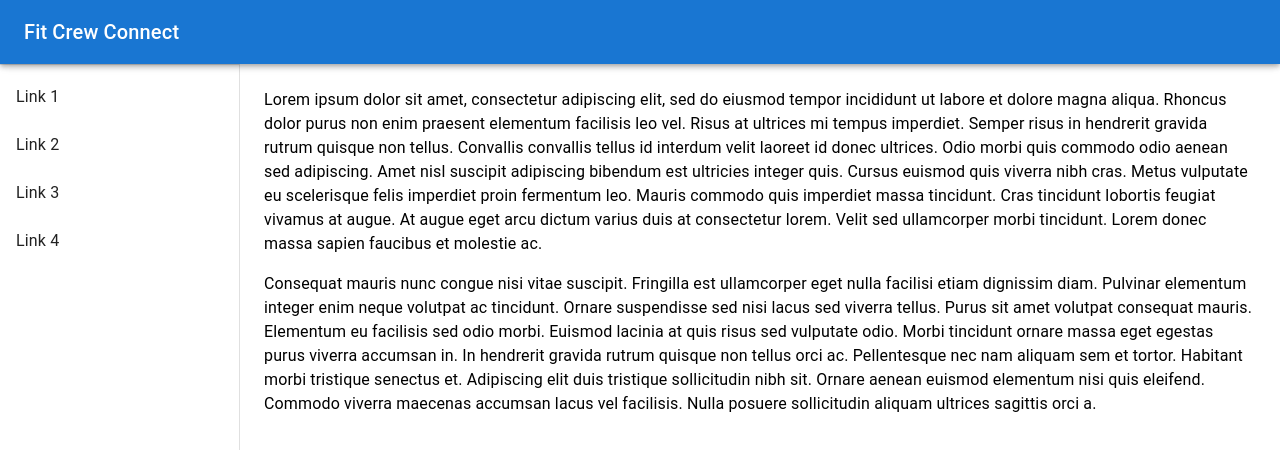
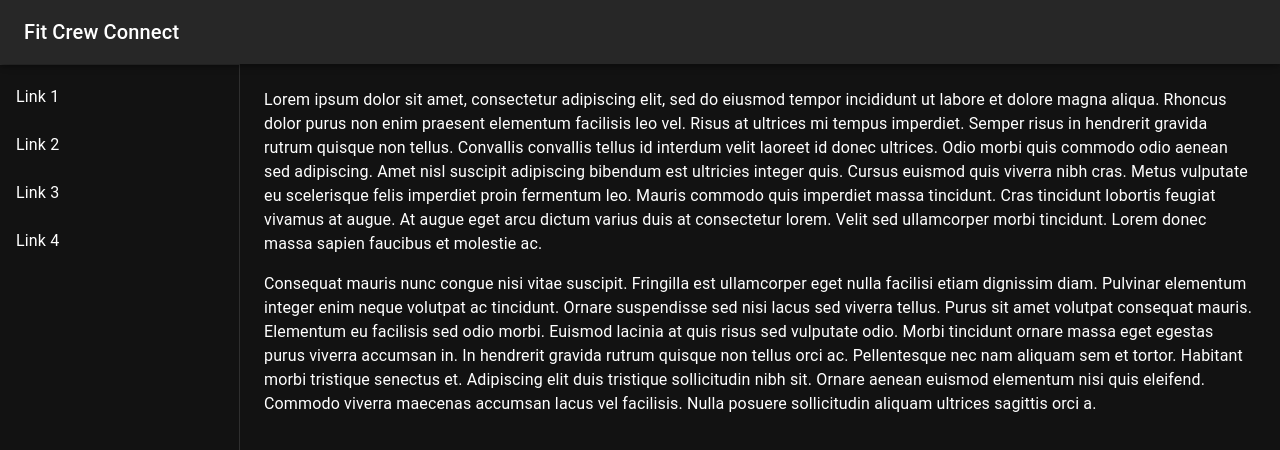
Before and after one commit to coreydbrown/FitnessLogApp.expressjs-react, a React (Create React App) app in the folder client/: page / in a window 1280 px wide. Shown: the top 450 px of the page. Built offline with nearby package versions, Linux system fonts and the light colour scheme.

Commit message:
Set up a dark mode and custom theme options.

```diff
--- /dev/null
+++ b/client/src/context/ThemeContext.js
@@ -0,0 +1,54 @@
+import * as React from "react";
+import { ThemeProvider, createTheme } from "@mui/material/styles";
+import CssBaseline from "@mui/material/CssBaseline";
+import { blue, indigo, red } from "@mui/material/colors";
+
+const getDesignTokens = (mode) => ({
+  palette: {
+    mode,
+    ...(mode === "light"
+      ? {
+          // palette values for light mode
+          primary: {
+            main: "#0000aa",
+          },
+          secondary: {
+            main: "#D2042D",
+          },
+        }
+      : {
+          // palette values for dark mode
+          primary: {
+            main: "#64b5f6",
+          },
+          secondary: {
+            main: "#ff7e82",
+          },
+        }),
+  },
+});
+
+const ColorModeContext = React.createContext({ toggleColorMode: () => {} });
+
+export default function ThemeContext({ children }) {
+  const [mode, setMode] = React.useState("dark");
+  const colorMode = React.useMemo(
+    () => ({
+      toggleColorMode: () => {
+        setMode((prevMode) => (prevMode === "light" ? "dark" : "light"));
+      },
+    }),
+    []
+  );
+
+  const theme = React.useMemo(() => createTheme(getDesignTokens(mode)), [mode]);
+
+  return (
+    <ColorModeContext.Provider value={colorMode}>
+      <ThemeProvider theme={theme}>
+        <CssBaseline />
+        {children}
+      </ThemeProvider>
+    </ColorModeContext.Provider>
+  );
+}
--- a/client/src/index.js
+++ b/client/src/index.js
@@ -3,10 +3,13 @@ import ReactDOM from "react-dom/client";
 import "normalize.css";
 import "./index.css";
 import App from "./App";
+import ThemeContext from "./context/ThemeContext";
 
 const root = ReactDOM.createRoot(document.getElementById("root"));
 root.render(
   <React.StrictMode>
-    <App />
+    <ThemeContext>
+      <App />
+    </ThemeContext>
   </React.StrictMode>
 );
```
